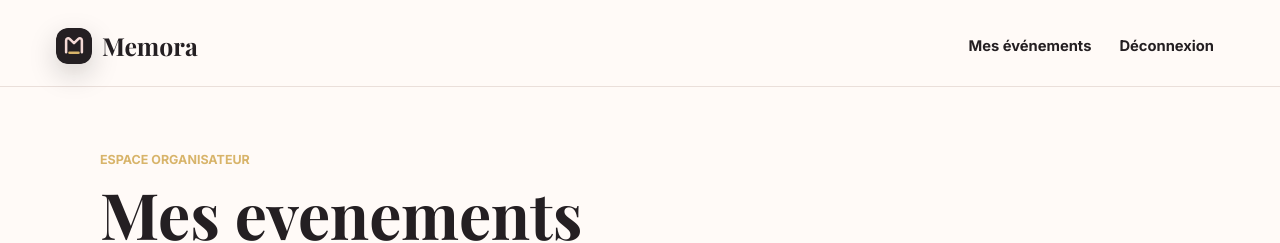
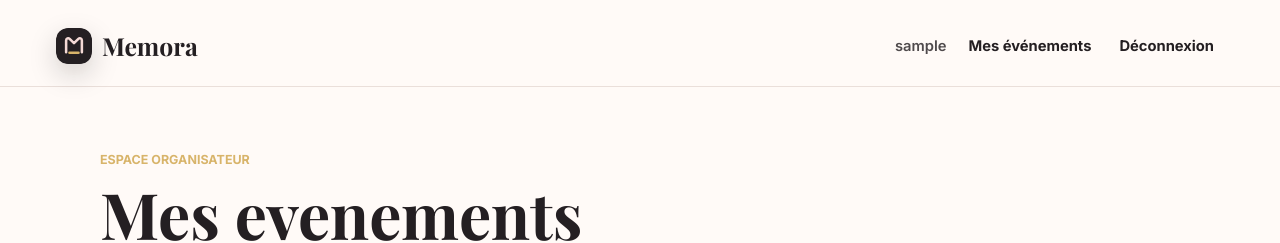
Before and after one commit to rossy0243/memora, a Django app: page /dashboard/ in a window 1280 px wide. Shown: the top 243 px of the page. Run offline with Django 5.2, Linux system fonts and the light colour scheme; the visitor is signed in with stand-in values (Sample User, id 1); data that the repository does not hold is empty.

Commit message:
Show the logged-in organizer's username in the header
Added a plain, non-interactive label next to the existing nav links -
no new profile page, matching the current scope of the header.

```diff
--- a/static/css/base.css
+++ b/static/css/base.css
@@ -138,6 +138,15 @@ a {
   margin: 0;
 }
 
+.site-nav__user {
+  display: inline-flex;
+  align-items: center;
+  min-height: 40px;
+  padding: 0 4px;
+  opacity: 0.8;
+  font-weight: 600;
+}
+
 .hero {
   position: relative;
   isolation: isolate;
--- a/templates/base.html
+++ b/templates/base.html
@@ -34,6 +34,7 @@
     </a>
     <nav class="site-nav" aria-label="Navigation principale">
       {% if user.is_authenticated %}
+        <span class="site-nav__user">{{ user.username }}</span>
         <a href="{% url 'dashboard:home' %}">Mes événements</a>
         <form method="post" action="{% url 'accounts:logout' %}">
           {% csrf_token %}
```
